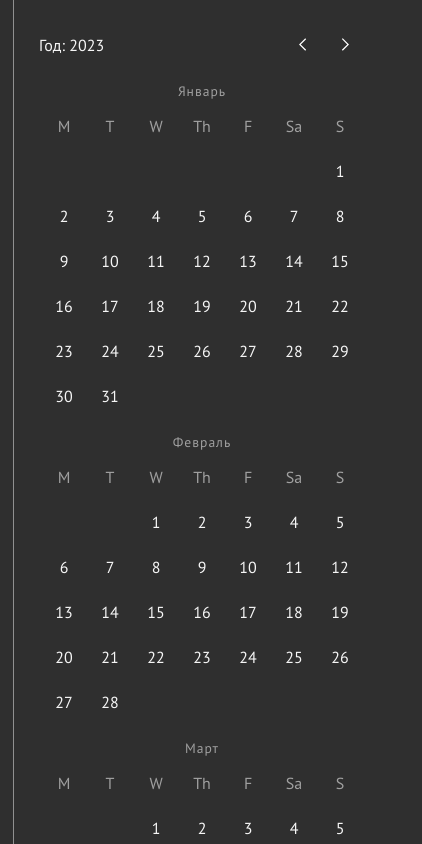
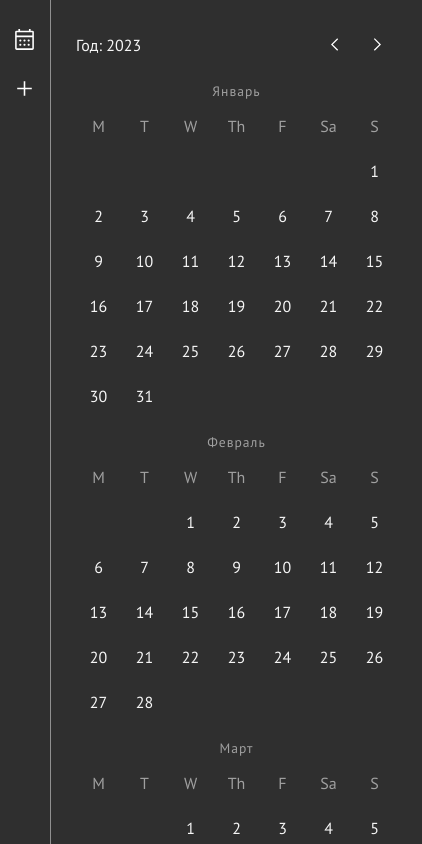
Before and after one commit to PotapenkoVadim/my-schedule, a React (Vite) app: page / in a window 390 px wide. Shown: the top 844 px of the page, 422 px wide, since content can reach past the window. Built offline with nearby package versions, Linux system fonts and the light colour scheme; grey boxes are pictures that could not be loaded.

Commit message:
fix: minor layout styles fix

```diff
--- a/src/components/layout/Layout.module.scss
+++ b/src/components/layout/Layout.module.scss
@@ -1,7 +1,7 @@
 @import "../../assets/styles/variables.scss";
 
 .layout { display: flex; min-height: 100%;
-  &__sidebar { flex: 1; transition: 0.3s ease-out; display: flex; flex-direction: column;
+  &__sidebar { flex: 1; transition: 0.3s ease-out; display: flex; flex-direction: column; min-width: 50px;
     align-items: flex-start; padding-top: 15px; overflow: hidden; position: sticky; top: 0; height: 100%;
 
     &_open { flex: 3;
@@ -19,4 +19,14 @@
 
     &:not(:first-child) { justify-content: space-between; }
   }
+
+
+  @media (max-width: 1200px) {
+    &__icon-button:first-child { display: none; }
+    &__sidebar {
+      &_open { flex: 1;
+        & .layout__icon-button__text { opacity: 0; position: absolute; }
+      }
+    }
+  }
 }
```
